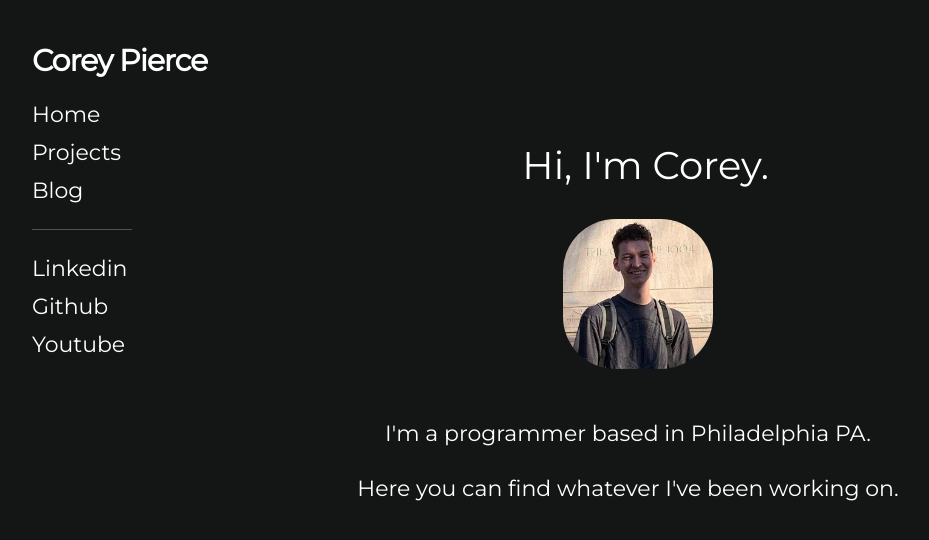
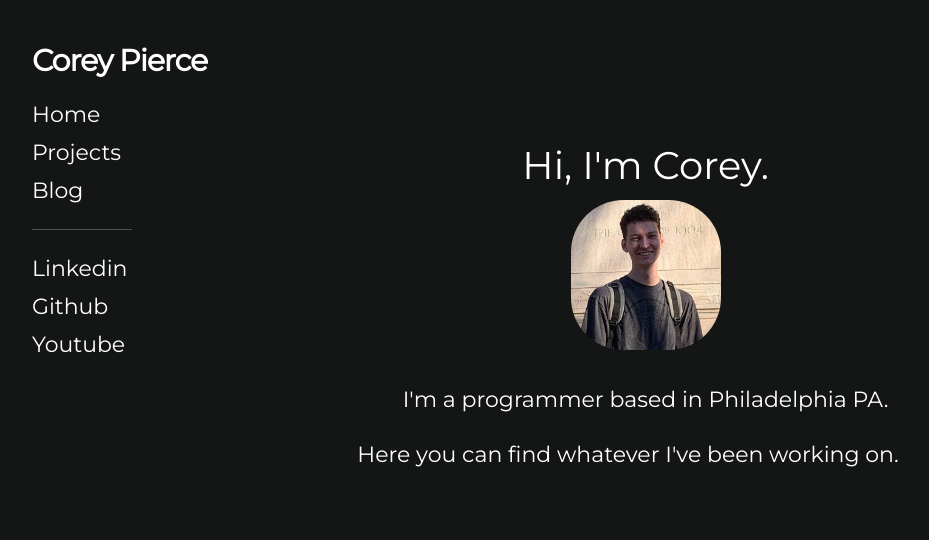
Before and after one commit to coreyp7/coreyp7.github.io, a Jekyll site: the page built from index.html, in a window 1280 px wide. Shown: the top 540 px of the page, without its empty margins (12-941 px from the left). Built offline with Jekyll 4.4.1, drawn with Linux system fonts in a browser that asks for light colours; nearby versions of some CDN libraries.

Commit message:
Cleanup css

```diff
--- a/_config.yml
+++ b/_config.yml
@@ -1,5 +1,5 @@
 title: Corey's little home.
-author: Corey Pierce 2
+author: Corey Pierce
 url: https://coreypierce.me/ # root address of the site
 description: > # description of the site (multiple lines allowed)
   Corey's little home.
--- a/_includes/head.html
+++ b/_includes/head.html
@@ -40,7 +40,6 @@
 <header>
   <br>
   {% if site.theme_config.show_navbar == true %}
-  <!-- {% include horizontal_list.html collection=site.data.home.navbar_entries %} -->
 
   <nav>
     <ul>
--- a/assets/styles.css
+++ b/assets/styles.css
@@ -1,4 +1,3 @@
-
 * {
     justify-content: center;
     /* font-family: 'Lato', sans-serif; */
@@ -14,167 +13,30 @@
 
     background: #141616;
     color: white;
-    overflow:auto;
+    overflow: auto;
 }
 
-.separator {
-    color: white;
-}
-
-/* footer {
-    color:white;
-    text-align:center;
-} */
-
-/* Intro section (picture of me, name, icons, brief introduction) */
+/* Index */
 .index_styling {
     max-width: 300px;
 }
 
-.intro {
-    padding: 0px;
-    margin: 0px;
-    /* margin-bottom: -110px; */
-    /* margin-top: -80px; This is bad but works for now i think. */
-    margin-bottom: -35px;
-    margin-top: -60px;
+.index_pic {
+    border-radius: 35%;
+    width: 150px;
 }
 
-.intro_header_container {
-    display: flex;
-    flex-direction: row;
-    justify-content: center;
-    align-items: center;
-    max-width: 1000px;
-    margin: 0 auto;
-    text-align: center;
-    padding: 30px;
-}
-
-.intro_pic {
-    border-radius: 35%;
-    width: 150px;
-    float:center;
-    border-style: solid;
-    border-width: 0px;
-    border-color: grey;
-    /* margin-right: 25px;
-    margin-left: -12px;
-    margin-top: -15px; */
-}
-
-.intro_right_vertical_list {
-    padding: 15px;
-    margin-top: 15px;
-}
-
-.intro_name {
-    font-size: 60px;
-    padding-bottom: 0px;
-    /*bottom: -25px;*/
-    /* color:rgb(255, 81, 110); */
-    position: relative;
-    font-weight: bolder;
-    padding-bottom: 55px;
-}
-
-.intro_links {
-
-}
-
-.social__icon--link {
-    color: #fff;
-    font-size: 28px;
-    padding: 10px;
-    top: -60px;
-    position: relative;
-}
-
-.social__icon--link:hover {
-    /*color:rgb(255, 81, 110);*/
-    color: #2cc3ff;
-    color: rgb(255, 81, 110);
-    transition: all 0.3s ease;
-}
-
-.resume_link {
-    color: rgb(255, 81, 110);
-    font-size: 24px;
-    text-decoration: none;
-    font-style: italic;
-    position: relative;
-    text-align: center;
-}
-
-.resume_link:hover {
-    /* color: rgb(255, 81, 110); */
-    color: #fff;
-    transition: all 0.3s ease;
-}
-
-/* Project bootstrap cards */
-
-.card {
-    color:white;
-    background-color: #202020;
-    /* font-size: 1.25vw; */
-}
-
-.card-title {
-    text-align: center;
-    text-decoration-style:solid;
-    /* font-size: 2.5vw; */
-    font-weight: bold;
-    text-decoration: underline;
-}
-
-.card-img {
-    filter: brightness(35%);
-    width: 100%;
-}
-
-.card-text {
-    color: white;
-}
-
-.navbar_item {
-    color:white;
-    font-size: 25px;
-    padding: 15px;
-}
-
-.horizontal-list {
-    justify-content: center;
-
-}
-
-.navbar_item:hover {
-    color:rgb(255, 81, 110);
-}
-
-.projects_header {
-    text-align: center;
-}
-
-.bottom-buffer {
-    margin-bottom: 20px;
-}
-
-h3 {
-    text-align: center;
-}
-
-h4 {
-    text-align: left;
-    font-weight: normal;
-}
-
-/* blog list page */
+/* blog post/project list page */
 .post_link {
     text-decoration: underline;
     color: #5bd0ff;
     font-size: 25px;
     vertical-align: auto;
+}
+
+.post_link:hover {
+    text-decoration: underline;
+    color: rgb(255, 81, 110);
 }
 
 .post_date {
@@ -185,13 +47,7 @@
     vertical-align: auto;
 }
 
-.post_link:hover {
-    text-decoration: underline;
-    color: rgb(255, 81, 110);
-}
-
-/* Projects list page */
-.project_list{
+.project_list {
     list-style-type: none;
 }
 
@@ -199,37 +55,10 @@
     margin: 10px 0;
 }
 
-/* stuff for vertical sidebar */
-
-
-  /* Create two equal columns that floats next to each other */
-  /* .column {
-    float: left;
-    width: 25%;
-    padding: 10px;
-    padding-left: 150px;
-    text-wrap: wrap;
-  }
-  .column2 {
-    float: left;
-    width: 75%;
-    padding: 10px;
-    text-wrap: wrap;
-  } */
-
-  /* Clear floats after the columns */
-  .row:after {
-    content: "";
-    display: table;
-    clear: both;
-  }
-
+/* Vertical navbar shit. */
 nav {
     display: absolute;
     float: left;
-    /* width: 220px; */
-    /* width: 15%; */
-    /* display: block; */
 }
 
 li {
@@ -240,6 +69,7 @@
     list-style: none;
 }
 
+/* "logo" meaning my full name above the navbar. */
 .logo_name {
     margin-bottom: 15px;
     letter-spacing: -1px;
@@ -255,3 +85,32 @@
 .nav_link:hover {
     color: rgb(255, 81, 110);
 }
+
+/* ******************************************************* */
+/* LEFTOVER SHIT BELOW, IGNORE */
+/* ******************************************************* */
+
+/* Project bootstrap cards leftover. */
+
+.card {
+    color: white;
+    background-color: #202020;
+    /* font-size: 1.25vw; */
+}
+
+.card-title {
+    text-align: center;
+    text-decoration-style: solid;
+    /* font-size: 2.5vw; */
+    font-weight: bold;
+    text-decoration: underline;
+}
+
+.card-img {
+    filter: brightness(35%);
+    width: 100%;
+}
+
+.card-text {
+    color: white;
+}
--- a/blog.html
+++ b/blog.html
@@ -4,7 +4,7 @@
 
 <!-- <a href="{{ "/" | relative_url }}">{{ site.theme_config.back_home_text }}</a> -->
 
-<h3> Blog Posts </h3>
+<h3 style="text-align: center;"> Blog Posts </h3>
 <!-- ONCE YOU HAVE POSTS UNCOMMENT THIS. -->
 {% include post_list.html %}
 
--- a/index.html
+++ b/index.html
@@ -2,13 +2,12 @@
 layout: default
 ---
 <p class="index_styling">
-  <h3> Hi, I'm Corey. </h3>
 
-  <div class="intro_right_vertical_list">
-    <img class="intro_pic" src="/assets/me.JPG" alt="picture of me">
-  </div>
+  <h3 style="text-align: center;"> Hi, I'm Corey. </h3>
+
+  <img class="index_pic" src="/assets/me.JPG" alt="picture of me">
   <br>
   <p style="text-align: center;"> I'm a programmer based in Philadelphia PA.</p>
 
   <p style="text-align: center;">Here you can find whatever I've been working on. </p>
-  </p>
+</p>
--- a/projects.html
+++ b/projects.html
@@ -2,6 +2,6 @@
 layout: default
 ---
 
-<h3> Projects </h3>
+<h3 style="text-align: center;"> Projects </h3>
 
 {% include project_list.html %}
```
Lines whose indentation alone changed are shown as unchanged.
